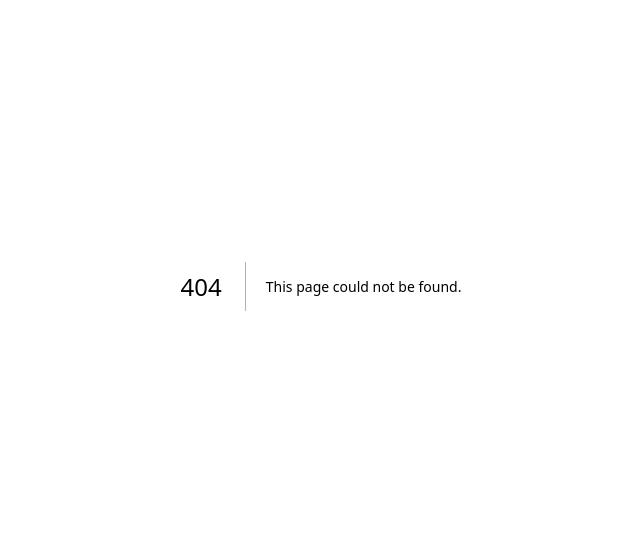
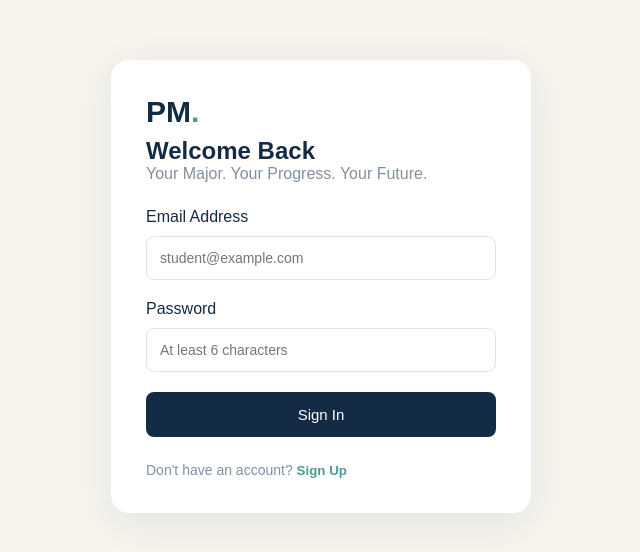
Before and after one commit to redouanelarabi6-svg/promotion-major, a Next.js app: page /login in a window 1280 px wide. Before the commit this address had no page. Shown: the part 114-666 px from the top of the page, without its empty margins (319-959 px from the left). Built offline with nearby package versions, Linux system fonts and the light colour scheme; no server answers.

Commit message:
Create page.js

```diff
--- /dev/null
+++ b/app/login/page.js
@@ -0,0 +1,173 @@
+
+"use client";
+
+import { useState } from "react";
+import { useRouter } from "next/navigation";
+import { supabase } from "../../lib/supabase";
+
+export default function LoginPage() {
+  const router = useRouter();
+
+  const [mode, setMode] = useState("login");
+  const [email, setEmail] = useState("");
+  const [password, setPassword] = useState("");
+  const [message, setMessage] = useState("");
+  const [loading, setLoading] = useState(false);
+
+  async function handleSubmit(e) {
+    e.preventDefault();
+    setMessage("");
+    setLoading(true);
+
+    try {
+      if (mode === "signup") {
+        const { data, error } = await supabase.auth.signUp({
+          email,
+          password,
+          options: {
+            emailRedirectTo: window.location.origin
+          }
+        });
+
+        if (error) throw error;
+
+        if (data.session) {
+          router.push("/");
+        } else {
+          setMessage("Account created! Please check your email to confirm your account.");
+        }
+      } else {
+        const { error } = await supabase.auth.signInWithPassword({
+          email,
+          password
+        });
+
+        if (error) throw error;
+
+        router.push("/");
+      }
+    } catch (error) {
+      setMessage(error.message);
+    } finally {
+      setLoading(false);
+    }
+  }
+
+  return (
+    <main style={{
+      minHeight: "100vh",
+      display: "grid",
+      placeItems: "center",
+      background: "#F6F4ED",
+      padding: "20px",
+      fontFamily: "Arial, sans-serif"
+    }}>
+      <section style={{
+        width: "100%",
+        maxWidth: "420px",
+        background: "white",
+        padding: "35px",
+        borderRadius: "18px",
+        boxShadow: "0 10px 40px rgba(20,43,69,0.08)"
+      }}>
+        <h1 style={{
+          color: "#142B45",
+          fontSize: "30px",
+          marginBottom: "8px"
+        }}>
+          PM<span style={{ color: "#4B9B91" }}>.</span>
+        </h1>
+
+        <h2 style={{ color: "#142B45" }}>
+          {mode === "login" ? "Welcome Back" : "Create Your Account"}
+        </h2>
+
+        <p style={{ color: "#82909E", marginBottom: "25px" }}>
+          Your Major. Your Progress. Your Future.
+        </p>
+
+        <form onSubmit={handleSubmit}>
+          <label>Email Address</label>
+          <input
+            type="email"
+            placeholder="student@example.com"
+            value={email}
+            onChange={(e) => setEmail(e.target.value)}
+            required
+            style={inputStyle}
+          />
+
+          <label>Password</label>
+          <input
+            type="password"
+            placeholder="At least 6 characters"
+            value={password}
+            onChange={(e) => setPassword(e.target.value)}
+            required
+            minLength={6}
+            style={inputStyle}
+          />
+
+          <button type="submit" disabled={loading} style={buttonStyle}>
+            {loading
+              ? "Please wait..."
+              : mode === "login"
+                ? "Sign In"
+                : "Create Account"}
+          </button>
+        </form>
+
+        {message && (
+          <p style={{ marginTop: "20px", color: "#4B9B91", lineHeight: 1.6 }}>
+            {message}
+          </p>
+        )}
+
+        <p style={{ marginTop: "25px", color: "#82909E", fontSize: "14px" }}>
+          {mode === "login"
+            ? "Don't have an account?"
+            : "Already have an account?"}
+          {" "}
+          <button
+            type="button"
+            onClick={() => {
+              setMode(mode === "login" ? "signup" : "login");
+              setMessage("");
+            }}
+            style={{
+              background: "none",
+              border: "none",
+              color: "#4B9B91",
+              fontWeight: "bold",
+              cursor: "pointer"
+            }}
+          >
+            {mode === "login" ? "Sign Up" : "Sign In"}
+          </button>
+        </p>
+      </section>
+    </main>
+  );
+}
+
+const inputStyle = {
+  display: "block",
+  width: "100%",
+  padding: "13px",
+  margin: "10px 0 20px",
+  border: "1px solid #E0E4E7",
+  borderRadius: "8px",
+  fontSize: "14px",
+  boxSizing: "border-box"
+};
+
+const buttonStyle = {
+  width: "100%",
+  padding: "14px",
+  background: "#142B45",
+  color: "white",
+  border: "none",
+  borderRadius: "8px",
+  fontSize: "15px",
+  cursor: "pointer"
+};
```
